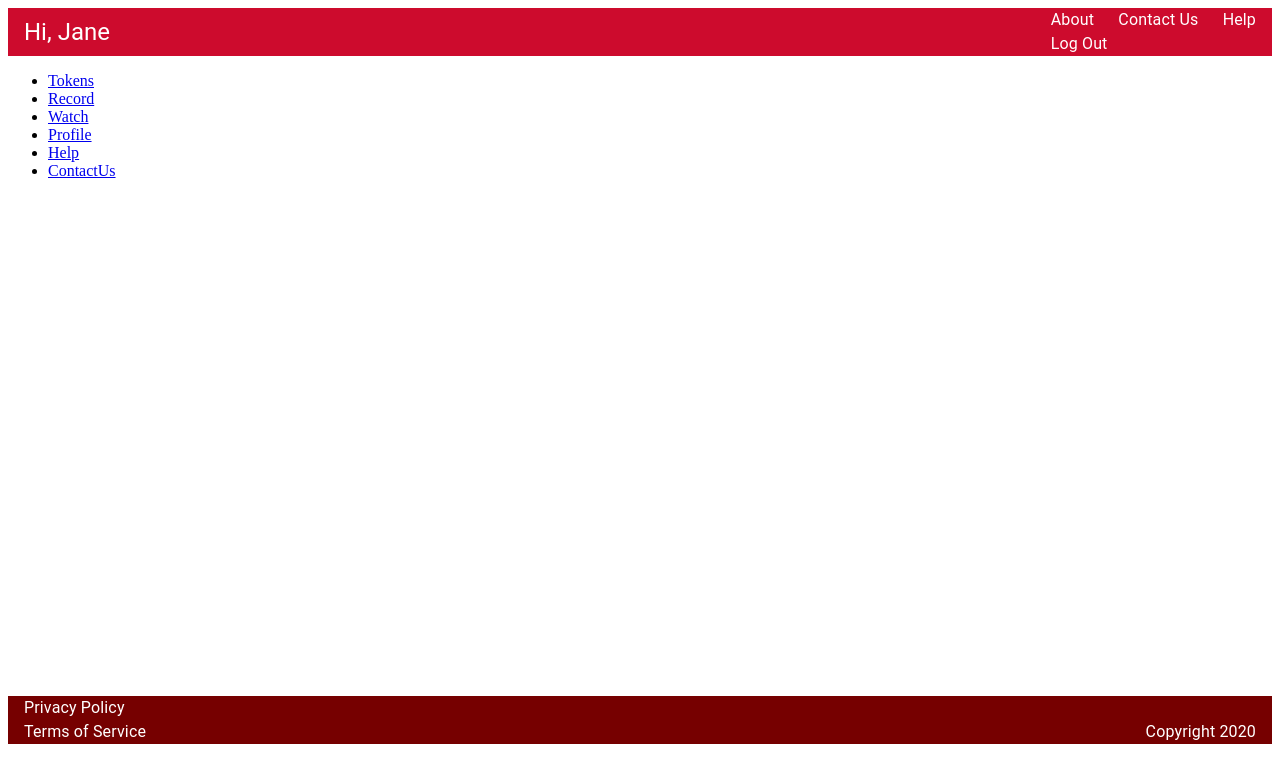
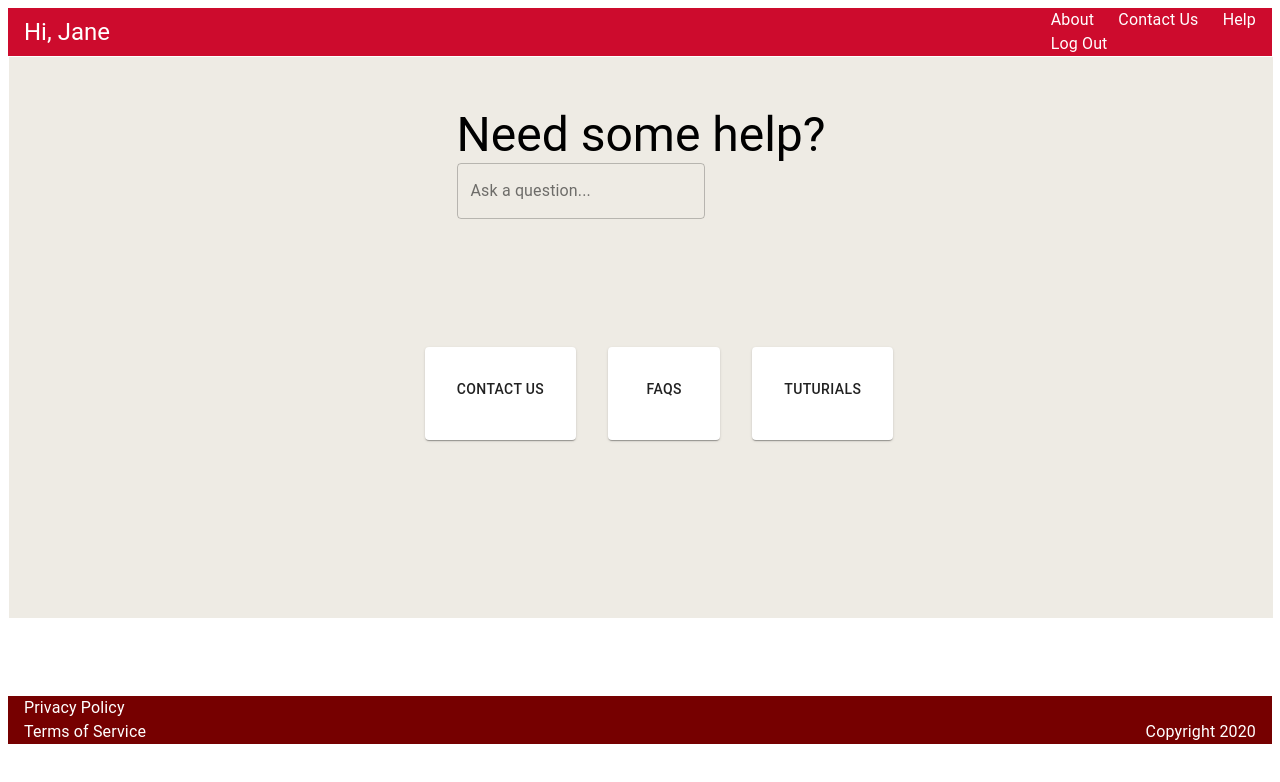
Before and after one commit to Conteo-Inc/conteo, a React app in the folder frontend/: page /Help in a window 1280 px wide. Shown: the top 782 px of the page. Built offline with nearby package versions, Linux system fonts and the light colour scheme; the HTML template or start-up script is replaced by a standard one.

Commit message:
Help Changes

```diff
--- a/frontend/src/App.tsx
+++ b/frontend/src/App.tsx
@@ -70,7 +70,7 @@ export default function App(): JSX.Element {
               <Typography className={classes.bannerText}>{"About"}</Typography>
               <Typography className={classes.bannerText}>
                 {"Contact Us"}
-                </Typography>
+              </Typography>
               <Typography className={classes.bannerText}>{"Help"}</Typography>
               <Typography className={classes.bannerText}>
                 {"Log Out"}
@@ -89,6 +89,12 @@ export default function App(): JSX.Element {
             </Route>
             <Route path="/Watch">
               <VideoListPage />
+            </Route>
+            <Route path="/Help">
+              <Help />
+            </Route>
+            <Route path="/ContactUs">
+              <ContactUs />
             </Route>
             <Route path="/Profile">
               <ProfilePage />
--- a/frontend/src/FullPageRoutes/ContactUs.tsx
+++ b/frontend/src/FullPageRoutes/ContactUs.tsx
@@ -47,7 +47,7 @@ const contactValue = {
   message: "",
 }
 
-export default function ContactUs() {
+export default function ContactUs(): JSX.Element {
   const [values, setValues] = useState(contactValue)
   const classes = useStyles()
 
--- a/frontend/src/FullPageRoutes/Help.tsx
+++ b/frontend/src/FullPageRoutes/Help.tsx
@@ -33,7 +33,7 @@ const useStyles = makeStyles({
   },
 })
 
-export default function Help() {
+export default function Help(): JSX.Element {
   const classes = useStyles()
   const pages: helpBtns[] = [
     {
```
Also changed, not shown: 2 other files (tests, documents, lock files or other folders).
